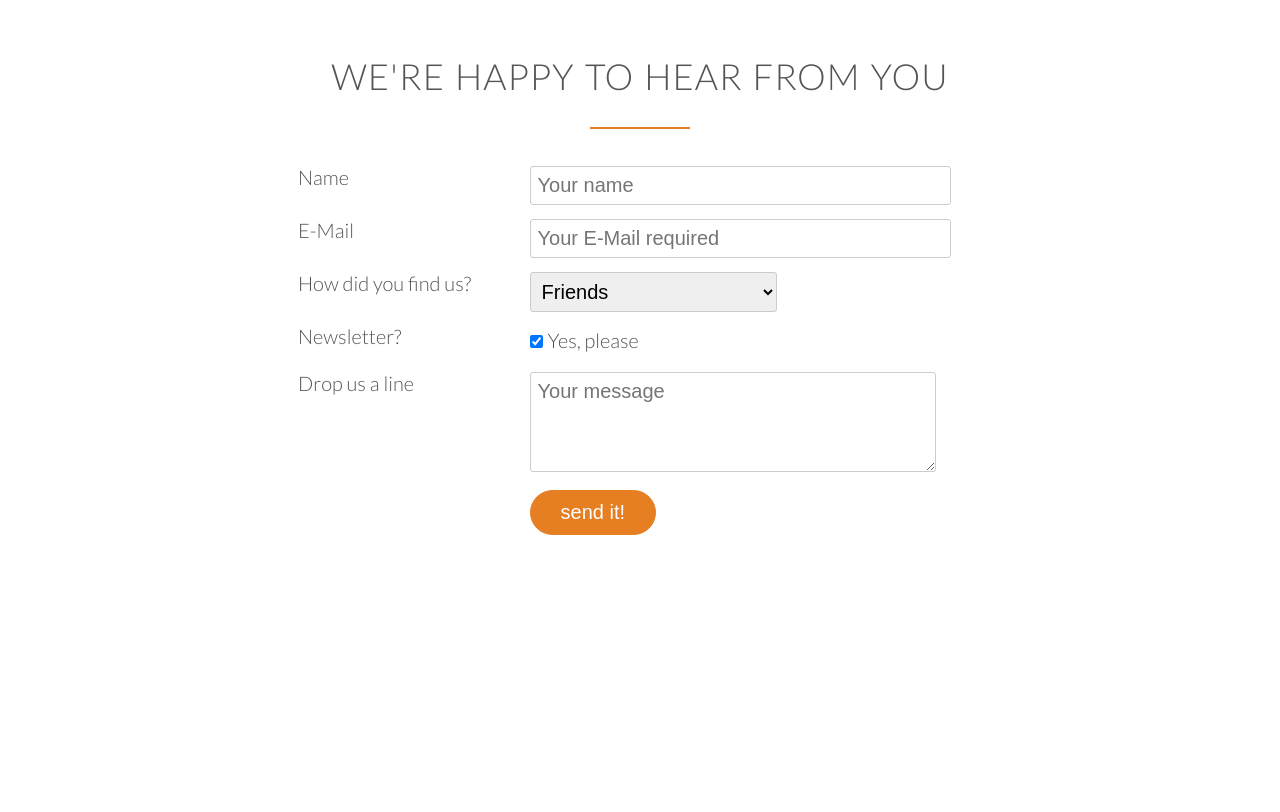
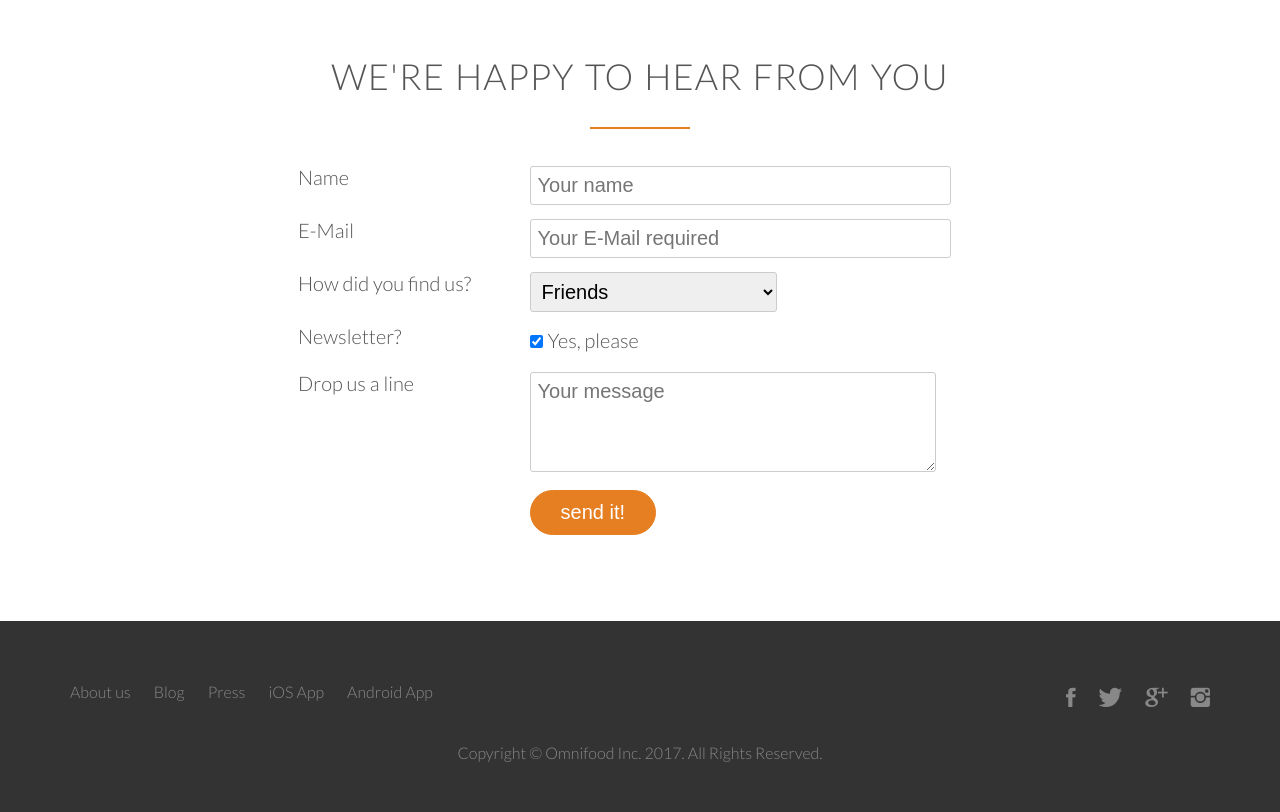
Before and after one commit to udaykumar1113/omni-food, a plain HTML site: page index.html in a window 1280 px wide. Shown: the part 4658-5470 px from the top of the page. Before the commit the page ends 5279 px from the top, so only its background shows below. Drawn offline with Linux system fonts and the light colour scheme; files whose address does not match are found by name.

Commit message:
completed footer section and styling

```diff
--- a/index.html
+++ b/index.html
@@ -360,17 +360,30 @@
                 </form>
             </div>
         </section>
+
+        <footer>
+        <div class="row">
+            <div class="col span-1-of-2">
+                <ul class="footer-nav">
+                    <li><a href="#">About us</a></li>
+                    <li><a href="#">Blog</a></li>
+                    <li><a href="#">Press</a></li>
+                    <li><a href="#">iOS App</a></li>
+                    <li><a href="#">Android App</a></li>
+                </ul>
+            </div>
+            <div class="col span-1-of-2">
+                <ul class="social-links">
+                    <li><a href="#"><i class="ion-social-facebook"></i></a></li>
+                    <li><a href="#"><i class="ion-social-twitter"></i></a></li>
+                    <li><a href="#"><i class="ion-social-googleplus"></i></a></li>
+                    <li><a href="#"><i class="ion-social-instagram"></i></a></li>
+                </ul>
+            </div>
+        </div>
+        <div class="row">
+            <p>Copyright © Omnifood Inc. 2017. All Rights Reserved.</p>
+        </div>
+    </footer>
     </body>
 </html>
-
-<!--
-Section 7: Contact form
-Title: We're happy to hear from you
-
-Fields to include:
-Name
-Email
-How did you find us?
-Newsletter
-Drop us a line
--->
--- a/resources/css/style.css
+++ b/resources/css/style.css
@@ -486,3 +486,83 @@ input[type=checkbox]{ /*Add space around checkbox*/
 }
 
 *:focus{outline:none} /*The will remove the highligiting around form elements*/
+
+
+/*-------------------------------------------*/
+/*Footer*/
+/*-------------------------------------------*/
+
+footer{
+    background-color: #333;
+    padding: 50px;
+    font-size: 80%;
+}
+
+.footer-nav{
+    list-style: none;
+    float: left;
+}
+
+.social-links{
+    list-style: none;
+    float: right;
+}
+
+.footer-nav li,
+.social-links li{
+    display: inline-block;
+    margin-right: 20px;
+}
+
+.footer-nav li:last-child,
+.social-links li:last-child{
+    margin-right:0;
+}
+
+.footer-nav li a:link,
+.footer-nav li a:visited,
+.social-links li a:link,
+.social-links li a:visited{
+    text-decoration: none;
+    border: 0;
+    color: #888;
+    transition: color 0.2s;
+}
+
+.footer-nav li a:hover,
+.footer-nav li a:active{
+    color: #ddd;
+}
+
+.social-links li a:link,
+.social-links li a:visited{
+    font-size:160%;
+}
+
+.ion-social-facebook,
+.ion-social-twitter,
+.ion-social-googleplus,
+.ion-social-instagram{
+    transition: color 0.2s;
+}
+.ion-social-facebook:hover{
+    color: #3b5998;
+}
+
+.ion-social-twitter:hover{
+    color: #00aced;
+}
+
+.ion-social-googleplus:hover{
+    color: #dd4b39;
+}
+
+.ion-social-instagram:hover{
+    color: #5174a4;
+}
+
+footer p{
+    text-align: center;
+    color: #888;
+    margin-top: 20px;
+}
```
